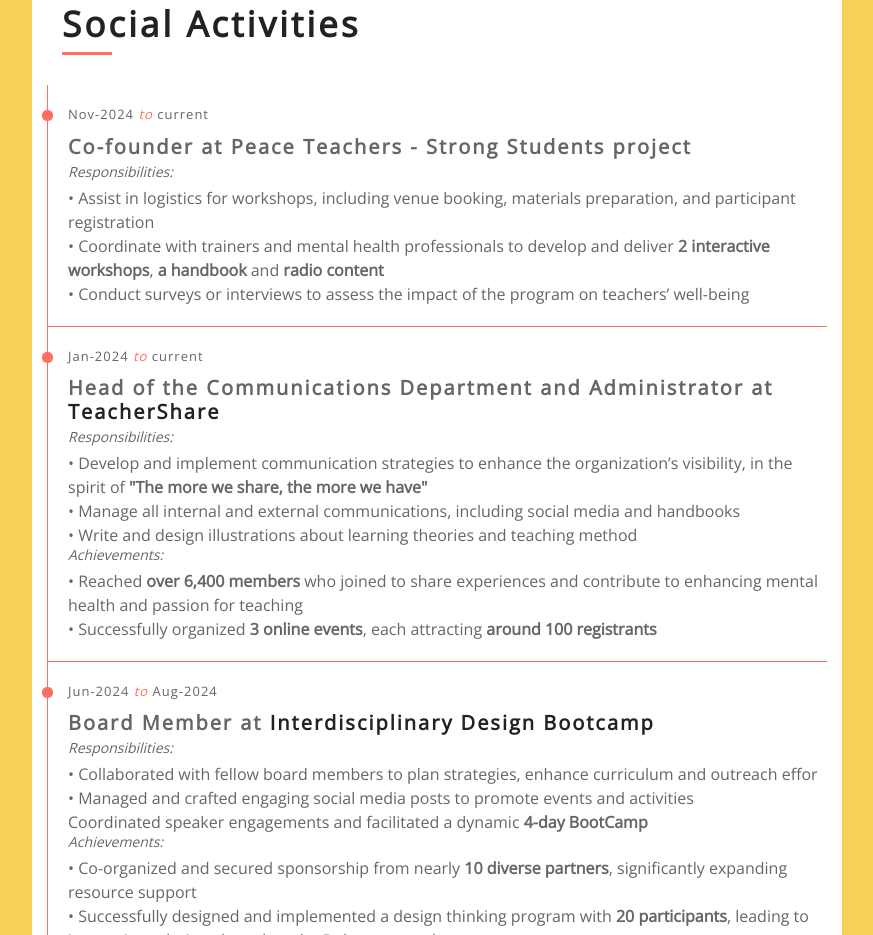
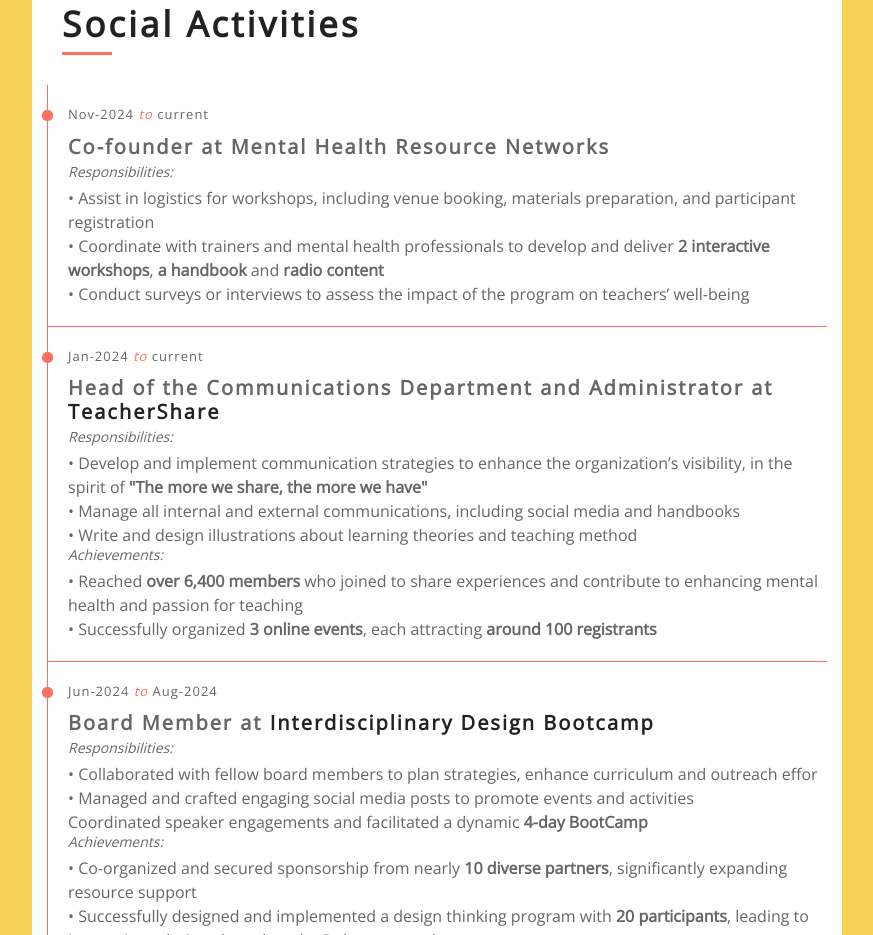
Before and after one commit to LaceyPham/Portfolio_KieuLoan_Pham, a plain HTML site: page index.html in a window 1280 px wide. Shown: the part 2406-3341 px from the top of the page, without its empty margins (368-1241 px from the left). Drawn offline with nearby package versions, Linux system fonts and the light colour scheme.

Commit message:
Change name

```diff
--- a/index.html
+++ b/index.html
@@ -206,7 +206,7 @@
                             <div class="row-md-6">
                                 <div class="exp-col">
                                     <span>Nov-2024 <i>to</i> current</span>
-                                    <h3>Co-founder at Peace Teachers - Strong Students project</h3>
+                                    <h3>Co-founder at Mental Health Resource Networks</h3>
                                     <h4>Responsibilities:</h4>
                                     <p>• Assist in logistics for workshops, including venue booking, materials preparation, and participant registration</p>
                                     <p>• Coordinate with trainers and mental health professionals to develop and deliver <b>2 interactive workshops</b>, <b>a handbook</b> and <b>radio content</b></p>
```
